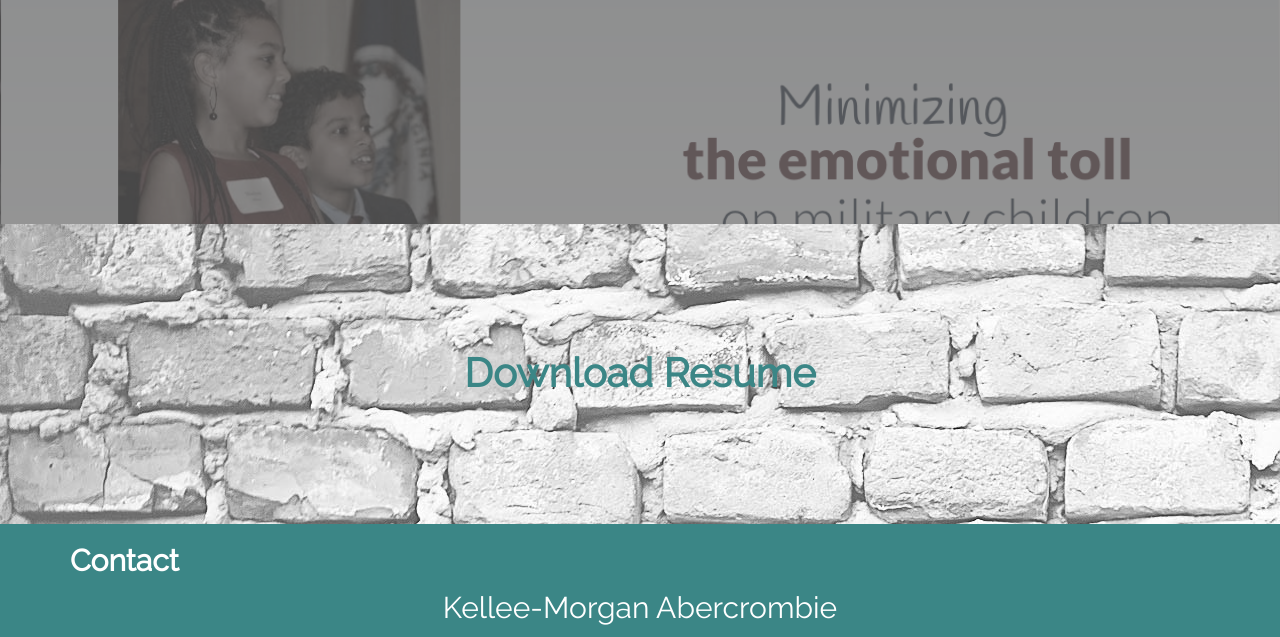
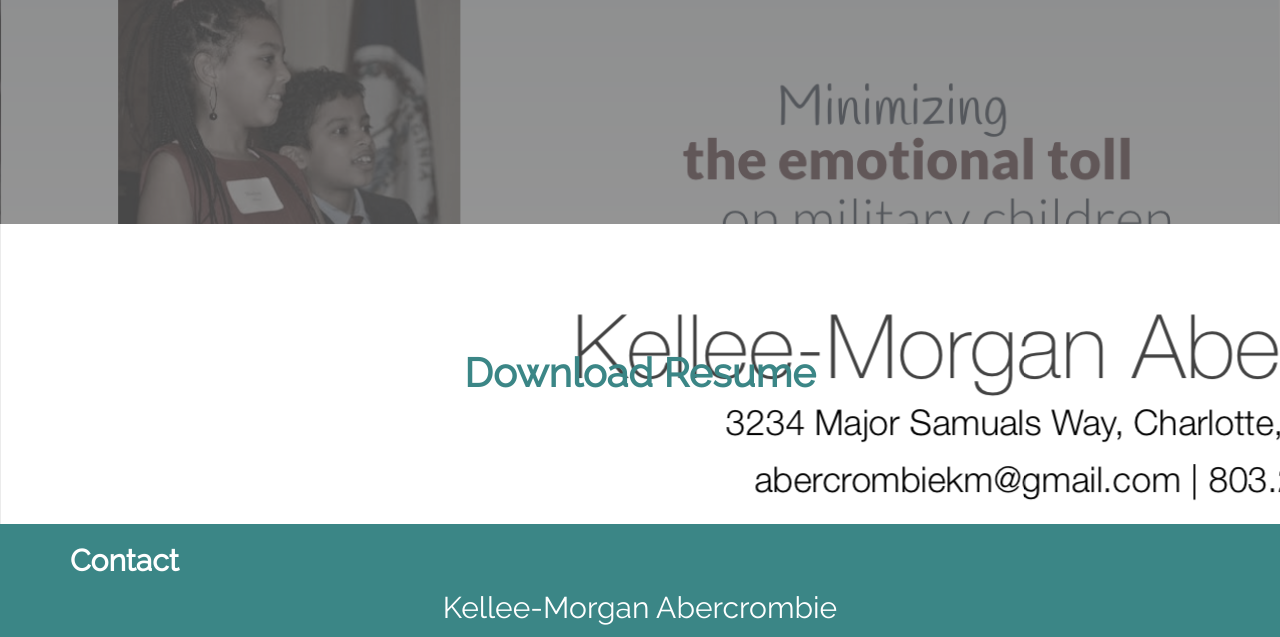
Before and after one commit to kmwitherspoon/kmwitherspoon.github.io, a plain HTML site: page index.html in a window 1280 px wide. Shown: the part 1976-2613 px from the top of the page. Drawn offline with nearby package versions, Linux system fonts and the light colour scheme.

Commit message:
Updated brick wall image with resume image

```diff
--- a/styles.css
+++ b/styles.css
@@ -249,7 +249,7 @@ body {
   height: 300px;
   text-align: center;
   font-family: 'Raleway', sans-serif;
-  background: url("images/brick-wall.jpg");
+  background: url("images/ResumeSnippet.png");
 }
   .resume a {
     color: #3b8686;
```
